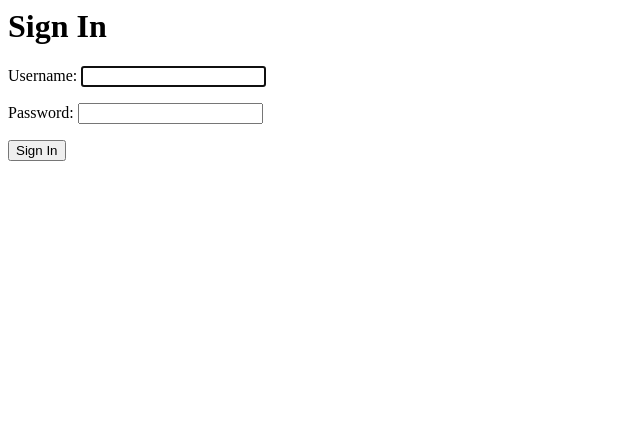
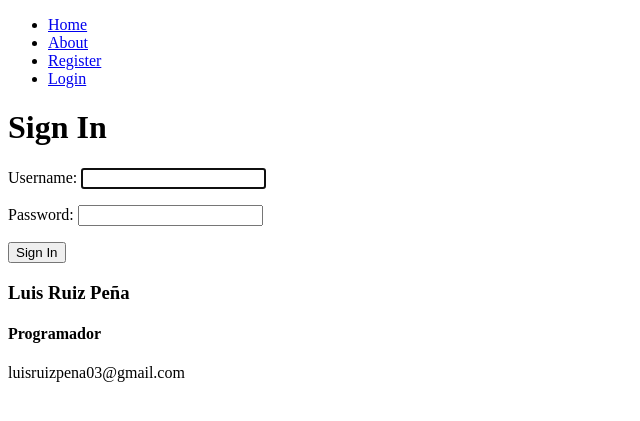
Before and after one commit to Luis0353/Portfolio, a Django app: page /signin/ in a window 1280 px wide. Shown: the top 421 px of the page, without its empty margins (0-640 px from the left). Run offline with Django 5.2, Linux system fonts and the light colour scheme.

Commit message:
navbar, footer, about

```diff
--- /dev/null
+++ b/basic/templates/base.html
@@ -0,0 +1,45 @@
+<!DOCTYPE html>
+<html lang="en">
+<head>
+    <meta charset="UTF-8">
+    <meta name="viewport" content="width=device-width, initial-scale=1.0">
+    <title>Portafolio</title>
+</head>
+<body>
+
+    <nav>
+        <ul>
+            <li>
+                <a href="/">Home</a>
+            </li>
+            <li>
+                <a href="/about">About</a>
+            </li>
+
+            {% if user.is_authenticated %}
+            <li>
+                <a href="/logout">Logout</a>
+            </li>
+            {% else %}
+            <li>
+                <a href="/register">Register</a>
+            </li>
+            <li>
+                <a href="/signin">Login</a>
+            </li>
+            {% endif %}
+        </ul>
+    </nav>
+
+    {% block content %}
+    {% endblock %}
+
+    <footer>
+        <h3>Luis Ruiz Peña</h3  >
+        <h4>Programador</h4>
+        <p>luisruizpena03@gmail.com</p>
+
+    </footer>
+
+</body>
+</html>
--- a/basic/templates/signin.html
+++ b/basic/templates/signin.html
@@ -1,12 +1,16 @@
+{% extends 'base.html' %}
+
+{% block content %}
+
 <h1>Sign In</h1>
-
-    {{error}}
+    <h2>{{error}}</h2>
 <form action="/signin/" method="POST">
     {% csrf_token %}
 
     {{ form.as_p }}
-<button>
-    Sign In
-</button>
+    <button>
+        Sign In
+    </button>
+</form>
 
-</form>
+{% endblock %}
--- a/basic/views.py
+++ b/basic/views.py
@@ -54,3 +54,6 @@
         else:
             login(request, user)
             return redirect('logged')
+
+def about(request):
+    return render(request, 'about.html')
--- a/portfolio/urls.py
+++ b/portfolio/urls.py
@@ -25,5 +25,6 @@
     path('signup/', views.register, name='signup'),
     path('logged/', views.logged, name='logged' ),
     path('logout/', views.signout, name='logout'),
-    path('signin/', views.signin, name='signin')
+    path('signin/', views.signin, name='signin'),
+    path('about/', views.about, name='about')
 ]
```
Also changed, not shown: basic/templates/about.html (added, +8 -0 lines), basic/templates/home.html (+6 -2 lines), basic/templates/logged.html (+6 -1 lines), basic/templates/register.html (+9 -4 lines), db.sqlite3.
